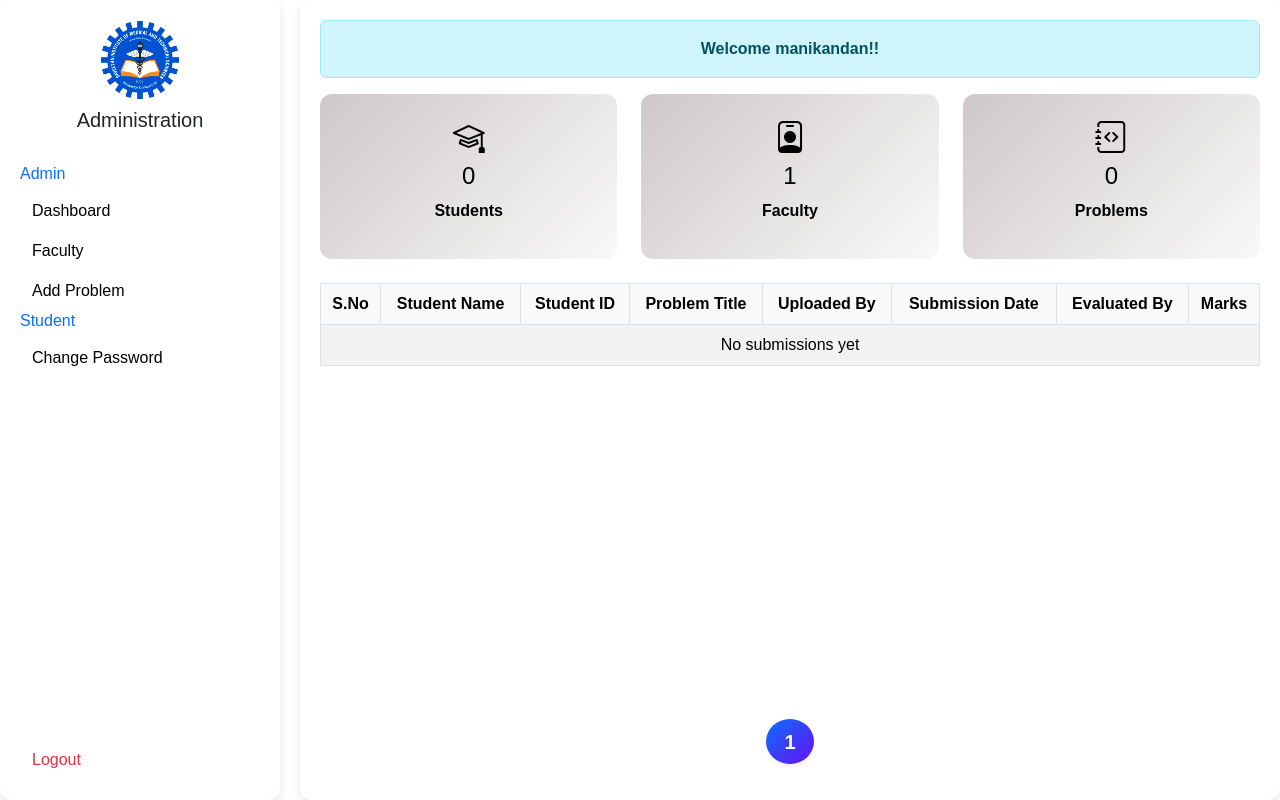
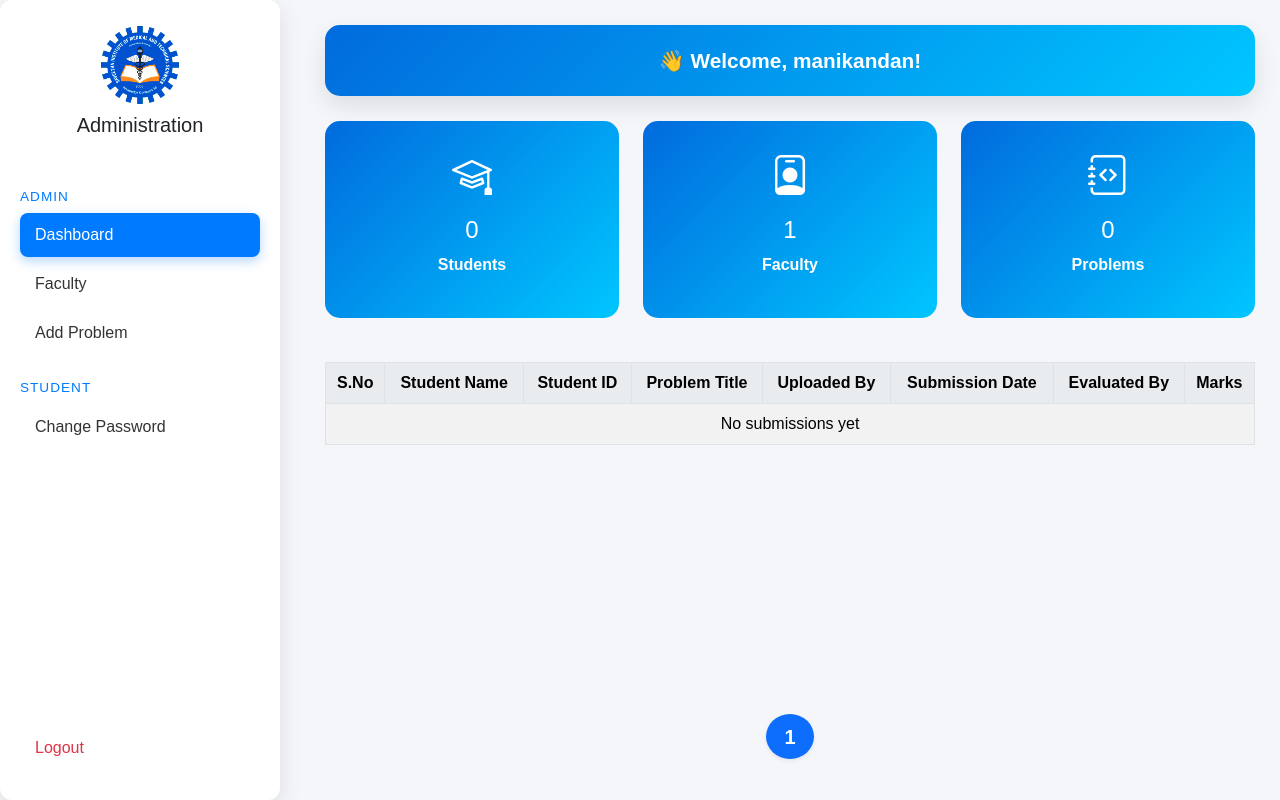
Before and after one commit to mani-ship/simats_project, a Django app: page /dashboard/ in a window 1280 px wide. Run offline with Django 5.2, Linux system fonts and the light colour scheme; a user stored in the database is signed in; data comes from the database, SQL or seed files in the repository; data that the repository does not hold is empty.

Commit message:
changes made

```diff
--- a/adminui/templates/adminui/dashboard.html
+++ b/adminui/templates/adminui/dashboard.html
@@ -11,51 +11,142 @@
   <link href="https://cdn.jsdelivr.net/npm/bootstrap-icons@1.11.3/font/bootstrap-icons.css" rel="stylesheet" />
 
   <style>
+    /* General */
     body {
       font-family: "Poppins", sans-serif;
       min-height: 100vh;
       margin: 0;
       overflow-x: hidden;
+      background: #f4f6f9;
     }
-    body::before {
-      content: "";
-      position: fixed;
-      inset: 0;
-      filter: blur(7px);
-      opacity: 0.5;
-      z-index: -1;
-    }
+
+    /* Sidebar */
     .sidebar {
-      background: #fff;
+      background: #ffffff;
       border-radius: 12px;
-      box-shadow: 0 3px 10px rgba(0,0,0,0.1);
-      padding: 20px;
+      box-shadow: 0 8px 25px rgba(0,0,0,0.1);
+      padding: 25px 20px;
       width: 280px;
       height: 100vh;
       position: fixed;
       top: 0;
       left: 0;
       overflow-y: auto;
+      transition: all 0.3s ease;
     }
-    .sidebar a { display: block; padding: 8px 12px; color: #000; text-decoration: none; border-radius: 6px; }
-    .sidebar a:hover, .sidebar .active { background: #e9f0ff; color: #0d6efd; }
+    .sidebar a {
+      display: block;
+      padding: 10px 15px;
+      color: #333;
+      text-decoration: none;
+      border-radius: 8px;
+      margin-bottom: 5px;
+      transition: 0.3s ease;
+    }
+    .sidebar a:hover, .sidebar .active {
+      background: #007bff;
+      color: #fff;
+      box-shadow: 0 4px 12px rgba(0,123,255,0.3);
+    }
+    .sidebar h6 {
+      margin-top: 20px;
+      font-size: 0.85rem;
+      letter-spacing: 1px;
+      color: #007bff;
+      text-transform: uppercase;
+    }
+
+    /* Content Box */
     .content-box {
-      background: #fff;
+      background: #f4f6f9;
       border-radius: 12px;
-      box-shadow: 0 3px 10px rgba(0,0,0,0.1);
-      padding: 20px;
+      padding: 25px;
+      margin-left: 300px;
       min-height: 100vh;
-      margin-left: 300px;
       display: flex;
       flex-direction: column;
+      transition: all 0.3s ease;
     }
-    .stat-card { border-radius: 12px; padding: 20px; color: black; font-weight: bold; background: linear-gradient(135deg, #cfc8c8, #f9f9f9); }
-    .stat-card i { font-size: 2rem; margin-bottom: 10px; }
-    .table-container { flex-grow: 1; overflow-y: auto; max-height: 60vh; }
-    .table thead th { position: sticky; top: 0; background: #f8f9fa; z-index: 2; }
-    .pagination .page-link { margin: 0 5px; width: 45px; height: 45px; display: flex; align-items: center; justify-content: center; font-weight: 600; transition: all 0.3s ease; }
-    .pagination .page-link:hover { background-color: #a3a7aaff; color: #fff; transform: translateY(-2px); box-shadow: 0 4px 10px rgba(13,110,253,0.3); }
-    .pagination .active .page-link { background: linear-gradient(135deg, #0d6efd, #6610f2); color: #fff !important; box-shadow: 0 4px 15px rgba(13,110,253,0.4); }
+
+    /* Welcome Box */
+    .welcome-box {
+      animation: fadeInUp 1s ease-in-out;
+      background: linear-gradient(135deg, #016bddff, #00c6ff);
+      color: #fff;
+      font-size: 1.3rem;
+      font-weight: 600;
+      border-radius: 15px;
+      padding: 20px;
+      box-shadow: 0 10px 25px rgba(0,0,0,0.1);
+      margin-bottom: 25px;
+    }
+
+    /* Stats Cards */
+    .stat-card {
+      border-radius: 15px;
+      padding: 25px;
+      color: #fff;
+      font-weight: bold;
+      background: linear-gradient(135deg, #016bddff, #00c6ff);
+      transition: all 0.3s ease;
+    }
+    .stat-card:hover {
+      transform: translateY(-5px);
+      box-shadow: 0 10px 25px rgba(0,0,0,0.15);
+    }
+    .stat-card i {
+      font-size: 2.5rem;
+      margin-bottom: 10px;
+      display: block;
+    }
+
+    /* Table */
+    .table-container {
+      flex-grow: 1;
+      overflow-y: auto;
+      max-height: 60vh;
+      margin-top: 20px;
+    }
+    .table thead th {
+      position: sticky;
+      top: 0;
+      background: #e9ecef;
+      z-index: 2;
+    }
+    .table tbody tr:hover {
+      background-color: #f1f3f6;
+      transition: 0.3s ease;
+    }
+
+    /* Pagination */
+    .pagination .page-link {
+      margin: 0 5px;
+      width: 45px;
+      height: 45px;
+      display: flex;
+      align-items: center;
+      justify-content: center;
+      font-weight: 600;
+      transition: all 0.3s ease;
+      border-radius: 50%;
+    }
+    .pagination .page-link:hover {
+      background-color: #007bff;
+      color: #fff;
+      transform: translateY(-2px);
+      box-shadow: 0 4px 10px rgba(0,123,255,0.3);
+    }
+    .pagination .active .page-link {
+      background: #007bff;
+      color: #fff !important;
+      box-shadow: 0 4px 15px rgba(0,123,255,0.4);
+    }
+
+    /* Animations */
+    @keyframes fadeInUp {
+      from { opacity: 0; transform: translateY(20px); }
+      to { opacity: 1; transform: translateY(0); }
+    }
   </style>
 </head>
 <body>
@@ -67,11 +158,11 @@
     <h5>Administration</h5>
   </div>
   <nav class="flex-grow-1 d-flex flex-column">
-    <h6 style="color: #0d6efd">Admin</h6>
-    <a href="{% url 'dashboard' %}">Dashboard</a>
+    <h6>Admin</h6>
+    <a href="{% url 'dashboard' %}" class="active">Dashboard</a>
     <a href="{% url 'faculty_list' %}">Faculty</a>
     <a href="{% url 'problem_upload' %}">Add Problem</a>
-    <h6 style="color: #0d6efd">Student</h6>
+    <h6>Student</h6>
     <a href="{% url 'student_list' %}">Change Password</a>
     <a href="{% url 'logout' %}" class="text-danger mt-auto">Logout</a>
   </nav>
@@ -80,9 +171,9 @@
 <!-- Main Content -->
 <div class="content-box">
 
-  <!-- Welcome -->
-  <div class="alert alert-info text-center">
-    <b>Welcome {{ request.user.get_full_name|default:request.user.username }}!!</b>
+  <!-- Welcome Box -->
+  <div class="welcome-box text-center">
+    👋 Welcome, <strong>{{ request.user.get_full_name|default:request.user.username }}</strong>!
   </div>
 
   <!-- Stats Section -->
--- a/adminui/views.py
+++ b/adminui/views.py
@@ -74,7 +74,7 @@ def dashboard(request):
     problem_count = Problem.objects.count()
 
     submissions = Submission.objects.select_related("student", "faculty", "problem").order_by("-submitted_at")
-    paginator = Paginator(submissions, 10)
+    paginator = Paginator(submissions, 8)
     page_number = request.GET.get("page")
     page_obj = paginator.get_page(page_number)
 
```
